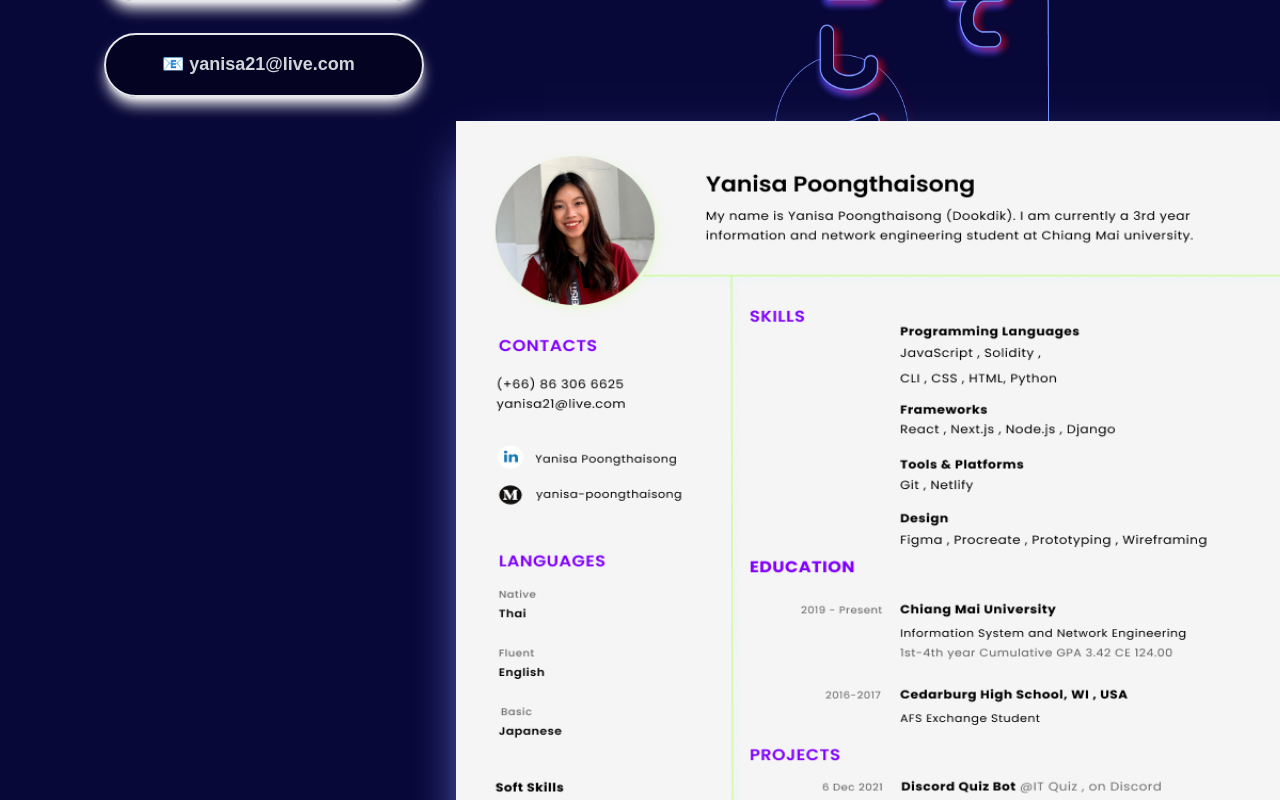
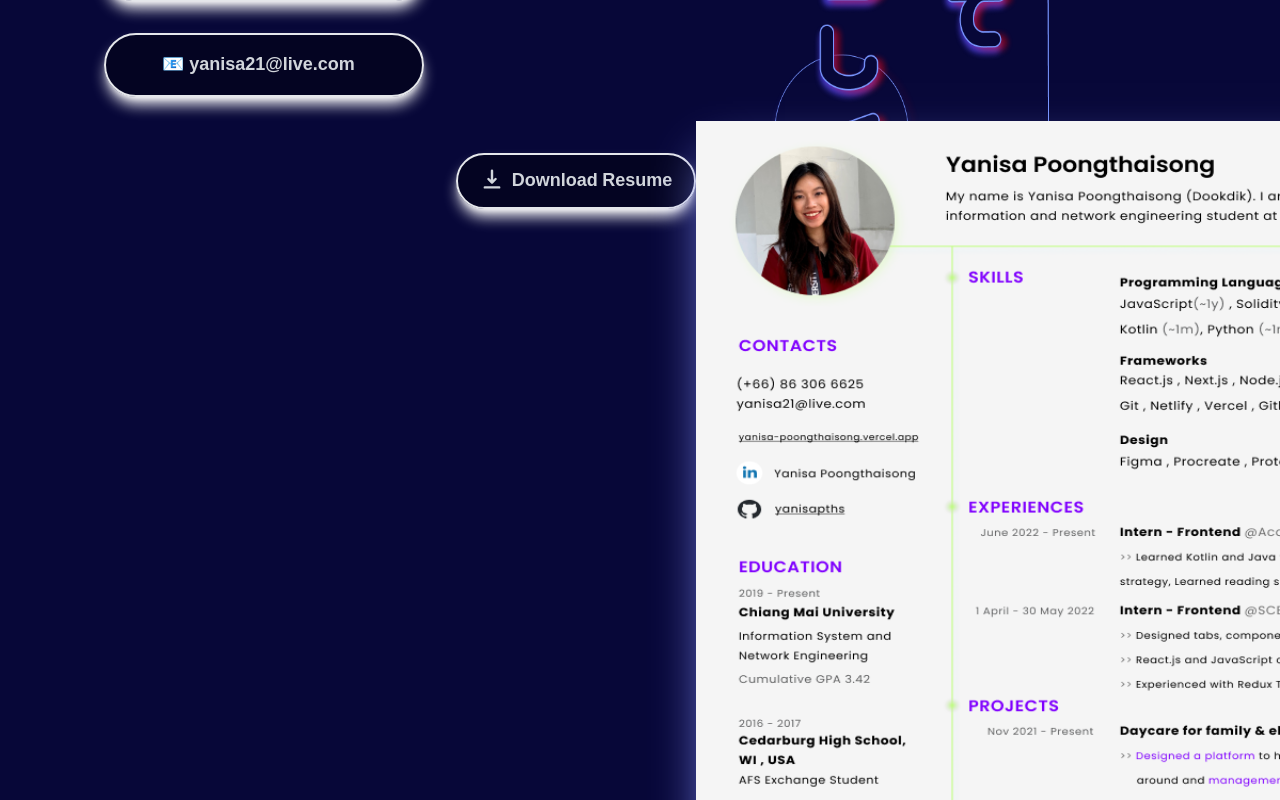
Before and after one commit to yanisapths/portfolio-v2, a Next.js app: page /contact in a window 1280 px wide. Shown: the part 660-1460 px from the top of the page. Built offline with nearby package versions, Linux system fonts and the light colour scheme.

Commit message:
change contact resume

```diff
--- a/components/Resume.js
+++ b/components/Resume.js
@@ -6,20 +6,26 @@ import data from "../data/data";
 function Resume() {
   return (
     <section className=" mx-8 bg-[#070738]">
-        <div className="md:flex md:flex-row md:m-10 pb-20 ">
-              <div className="basis-2/3 ">
-                <div className="w-full xl:mt-0 lg:mt-0  shadow-2xl shadow-indigo-400 lg:w-full xl:w-max xl:ml-96">
-                  <Image src="/asset/resume.png" width={900} height={1200} objectFit="fit" className="" />
-                </div>
-              </div>
-              <div className="basis-1/3 lg:pl-10 ">
+        {/* <div className="md:flex md:flex-row md:m-10 pb-20 "> */}
+        <div className="flex flex-row">
+        <div className="basis-1/3">
+        <div className="lg:pl-10  xl:ml-96">
                 <a href={data.user.resume} className="inline-flex bg-black/40 w-60 ml-10 lg:ml-0 xl:ml-0 lg:w-60 xl:w-60 justify-center  border-2 mt-8 cursor-pointer transform hover:translate-x-2 transition duration-300 shadow-white shadow-lg rounded-full lg:px-2 lg:py-3  xl:px-2 xl:py-3 py-2 hover:bg-[#ffffff] hover:border-2 hover:text-indigo-400"
                 >
                 <DownloadIcon  className="lg:h-6 lg:w-6 md:h-6 md:w-6 sm:h-2 sm:w-2 h-6 w-6"  />
                     <h4 className="lg:text-lg xl:text-lg text-md font-bold pl-2 ">Download Resume</h4>
                 </a>
+          </div>
+          </div>
+              {/* </div> */}
+              <div className=" pb-20 ">
+                <div className="relative xl:mt-0 lg:mt-0  shadow-2xl shadow-indigo-400 lg:w-full xl:w-max ">
+                  <Image src="/asset/resume.png" width={900} height={1200} objectFit="fit" className="" />
+                </div>
               </div>
-        </div>
+          </div>
+              {/* <div className="pl-40 pb-20"> */}
+        {/* </div> */}
     </section>
   )
 }
```
Also changed, not shown: public/asset/resume.png, 1 other file (tests, documents, lock files or other folders).
